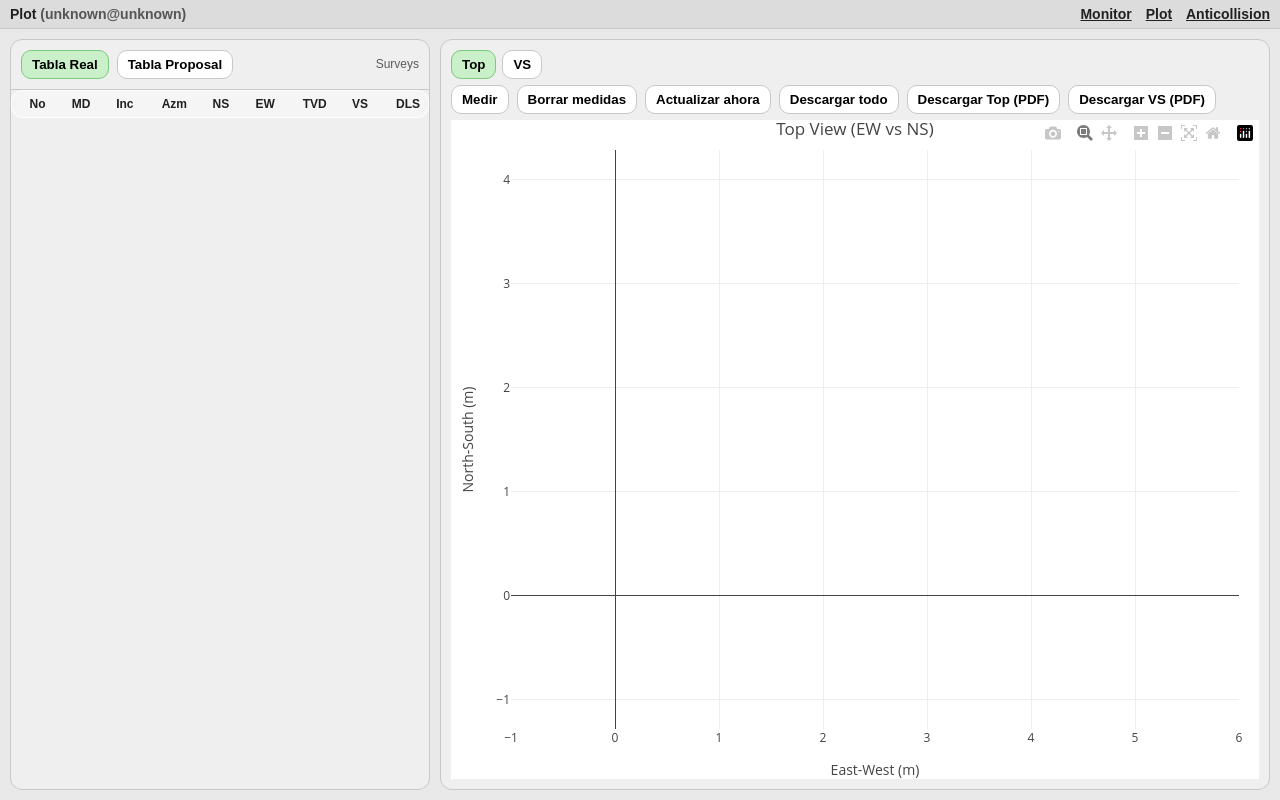
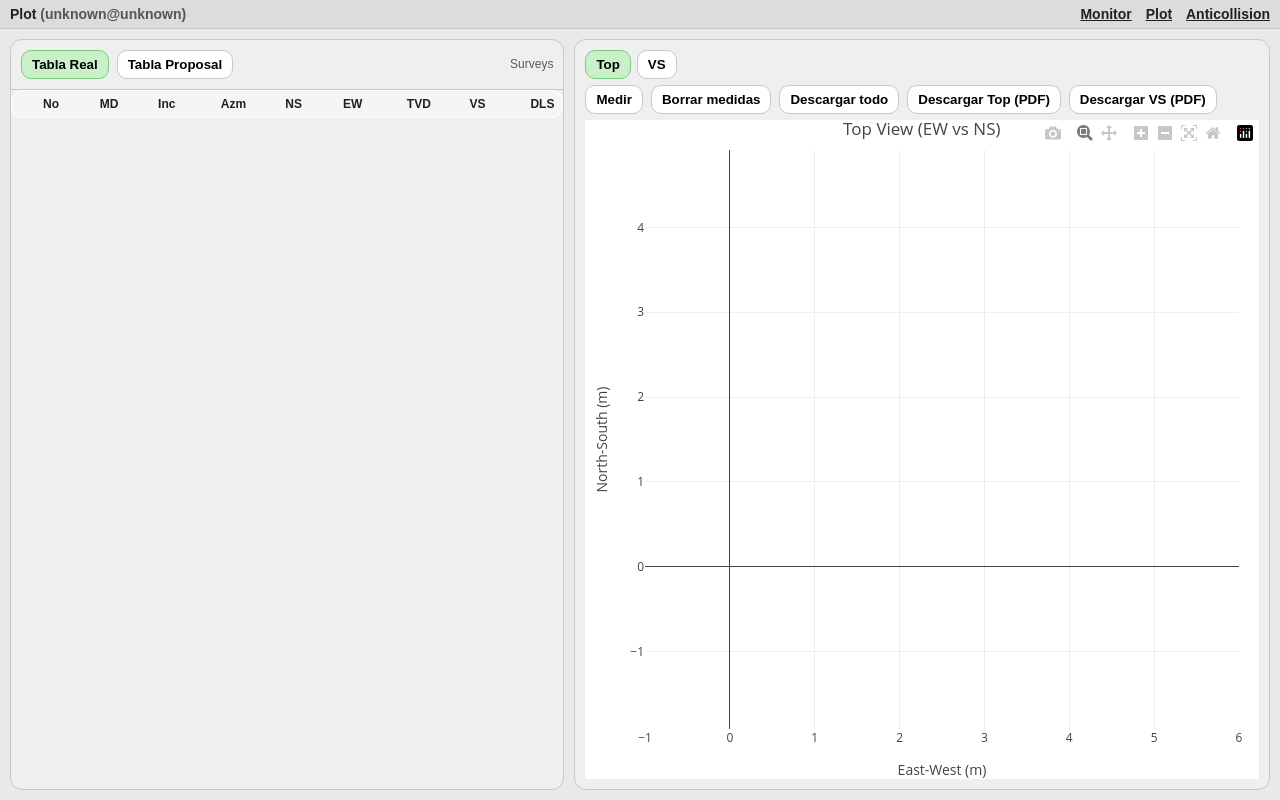
Before and after one commit to educode007/mwdlive, a Flask app: page /plotter/viewer in a window 1280 px wide. Run offline with Flask 3, Linux system fonts and the light colour scheme; data that the repository does not hold is empty; some libraries are stand-ins or nearby versions.

Commit message:
WAPP plot viewer: remove refresh button and expand surveys pane

```diff
--- a/templates/plotter.html
+++ b/templates/plotter.html
@@ -61,7 +61,7 @@
 
       .workspace-split {
         display: grid;
-        grid-template-columns: 420px 1fr;
+        grid-template-columns: 460px 1fr;
         gap: 10px;
         height: 100%;
         min-width: 0;
@@ -261,6 +261,27 @@
 
       body[data-viewer-mode='1'] .layout {
         grid-template-columns: 1fr;
+      }
+
+      body[data-viewer-mode='1'] .workspace-split {
+        grid-template-columns: minmax(520px, 44%) 1fr;
+      }
+
+      body[data-viewer-mode='1'] .workspace-split > .panel:first-child {
+        display: flex;
+        flex-direction: column;
+      }
+
+      body[data-viewer-mode='1'] .workspace-split > .panel:first-child #view-surveys {
+        display: flex;
+        flex-direction: column;
+        height: 100%;
+      }
+
+      body[data-viewer-mode='1'] .table-wrap.left {
+        height: auto;
+        flex: 1;
+        min-height: 0;
       }
 
       body[data-viewer-mode='1'] .controls {
@@ -461,7 +482,6 @@
               <div class="btnbar viewer-actions">
                 <button id="measureToggle">Medir</button>
                 <button id="clearMeasures">Borrar medidas</button>
-                <button id="viewerRefreshNow">Actualizar ahora</button>
                 <button id="dlAll">Descargar todo</button>
                 <button id="dlTop">Descargar Top (PDF)</button>
                 <button id="dlVS">Descargar VS (PDF)</button>
@@ -551,7 +571,6 @@
       const dlTopBtn = document.getElementById('dlTop');
       const dlVSBtn = document.getElementById('dlVS');
       const dlAllBtn = document.getElementById('dlAll');
-      const viewerRefreshNowBtn = document.getElementById('viewerRefreshNow');
       const openConfigLinkEl = document.getElementById('openConfigLink');
       const plotterLinkEl = document.getElementById('plotterLink');
 
@@ -1266,17 +1285,12 @@
         }
       }
 
-      async function viewerPollOnce(forceApply = false) {
+      async function viewerPollOnce() {
         try {
           const r = await fetch('/api/state', { cache: 'no-store' });
           if (!r || !r.ok) return false;
           const data = await r.json();
           if (!data || typeof data !== 'object') return false;
-
-          if (forceApply) {
-            applyIngestState(data);
-            return true;
-          }
 
           const nextSeq = (data.seq !== undefined && data.seq !== null) ? Number(data.seq) : null;
           const nextTs = (data.ts !== undefined && data.ts !== null) ? Number(data.ts) : null;
@@ -1292,28 +1306,6 @@
           return false;
         } catch (_) {
           return false;
-        }
-      }
-
-      async function viewerRefreshNow() {
-        if (!isViewer) return;
-        const prevText = viewerRefreshNowBtn ? viewerRefreshNowBtn.textContent : '';
-        if (viewerRefreshNowBtn) {
-          viewerRefreshNowBtn.disabled = true;
-          viewerRefreshNowBtn.textContent = 'Actualizando...';
-        }
-        try {
-          const ok = await viewerPollOnce(true);
-          if (!ok) {
-            setError('viewer: no se pudo actualizar ahora, reintentá.');
-          } else {
-            setError('');
-          }
-        } finally {
-          if (viewerRefreshNowBtn) {
-            viewerRefreshNowBtn.disabled = false;
-            viewerRefreshNowBtn.textContent = prevText || 'Actualizar ahora';
-          }
         }
       }
 
@@ -1933,11 +1925,6 @@
             const vsBtn = document.getElementById('viewerShowVS');
             if (topBtn) topBtn.addEventListener('click', () => setViewerPlot('top'));
             if (vsBtn) vsBtn.addEventListener('click', () => setViewerPlot('vs'));
-            if (viewerRefreshNowBtn) {
-              viewerRefreshNowBtn.addEventListener('click', () => {
-                viewerRefreshNow();
-              });
-            }
           } catch (_) {
           }
 
```
